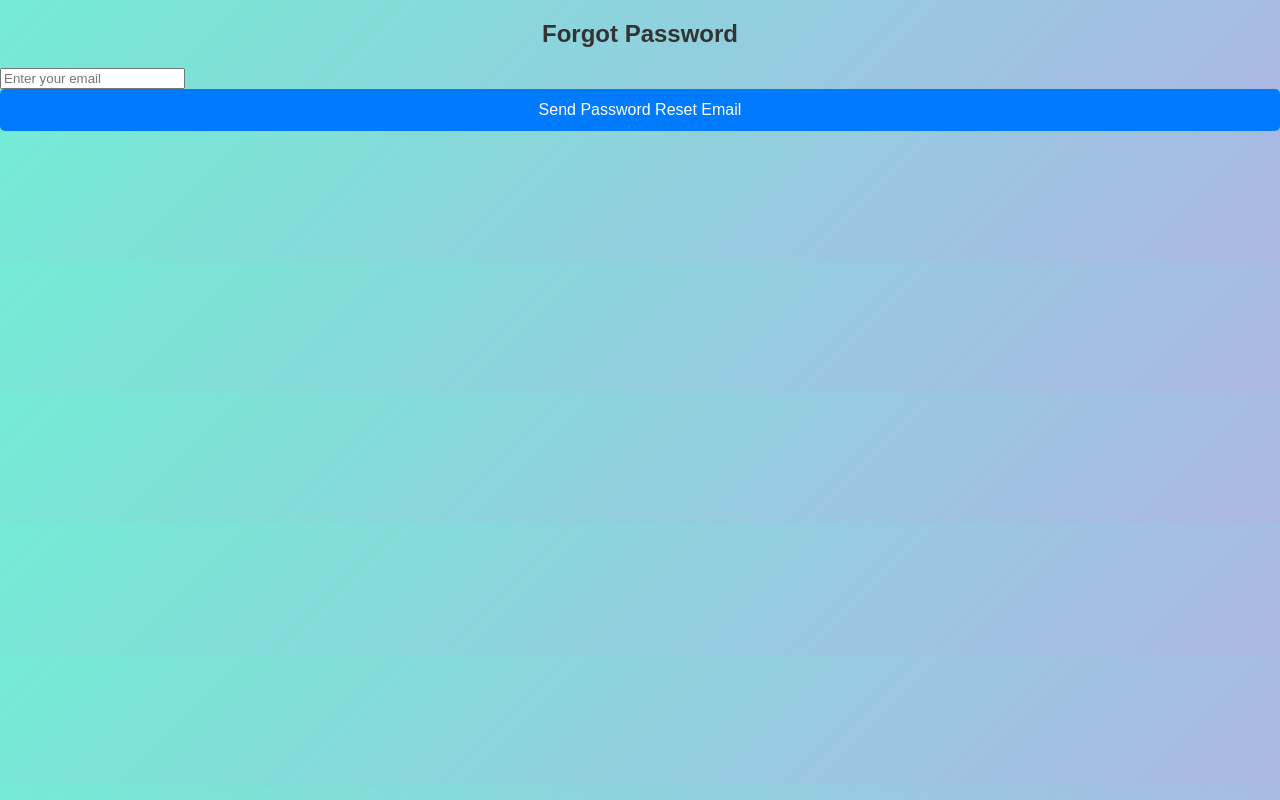
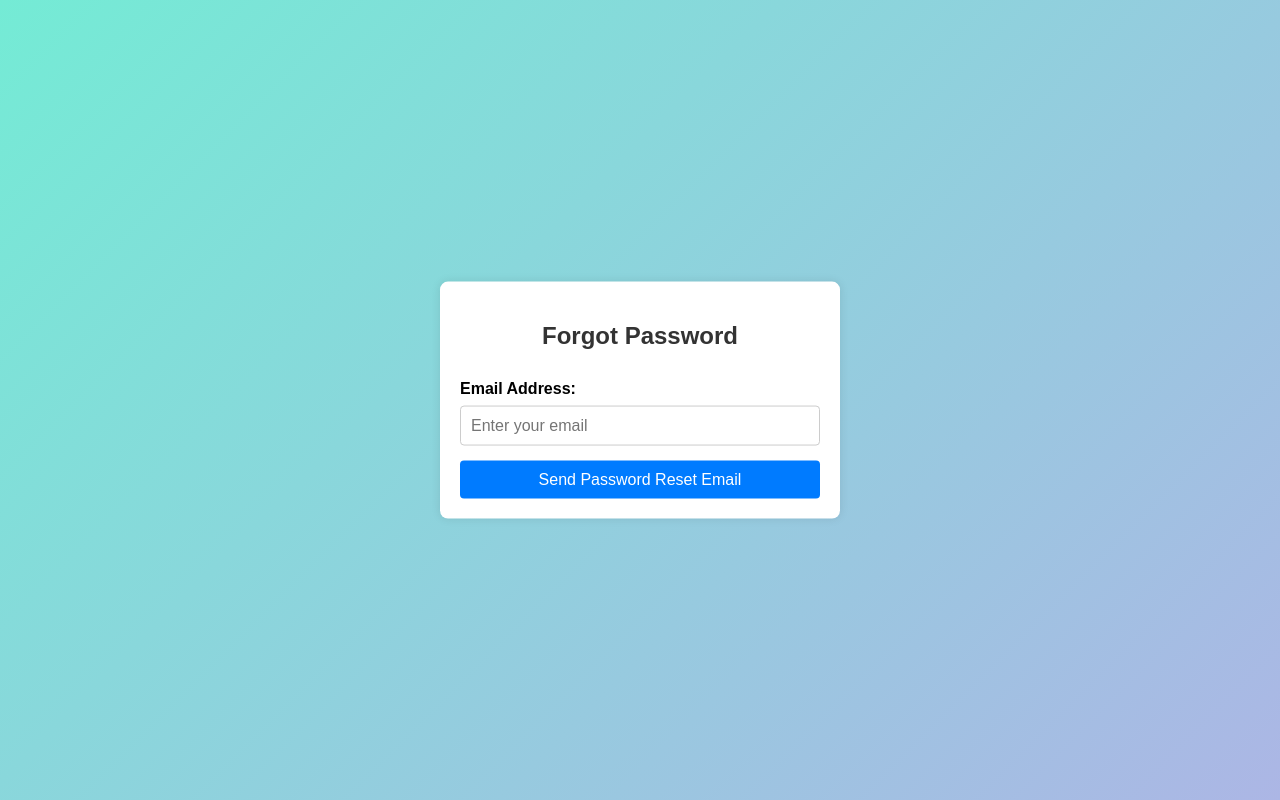
Before and after one commit to venkatasaipunnam/online-testing-ui, a React (Create React App) app: page /forgot-password in a window 1280 px wide. Built offline with nearby package versions, Linux system fonts and the light colour scheme.

Commit message:
CSS for Forgot password

```diff
--- /dev/null
+++ b/src/components/ForgotPassword/ForgotPassword.css
@@ -0,0 +1,90 @@
+* {
+    box-sizing: border-box; /* Apply box-sizing to all elements */
+}
+.container {
+    position: relative; /* Positioning context */
+    display: flex;
+    flex-direction: column;
+    align-items: center;
+    justify-content: center;
+    max-width: 400px; /* Limit width for better readability */
+    margin: 0 auto; /* Center horizontally */
+    padding: 20px;
+    box-shadow: 0 0 10px rgba(0, 0, 0, 0.1); /* Subtle shadow */
+    border-radius: 8px; /* Rounded corners */
+    background-color: #ffffff; /* White background for contrast */
+    height: auto; /* Allow the height to adjust based on content */
+    top: 50%; /* Center vertically */
+    transform: translateY(-50%); /* Adjust to center */
+    position: absolute; /* Position absolutely within the relative parent */
+    left: 50%; /* Center horizontally */
+    transform: translate(-50%, -50%); /* Adjust to center */
+}
+
+h2 {
+    margin-bottom: 20px; /* Space below heading */
+    font-size: 24px; /* Increase font size for headings */
+    color: #333; /* Darker text for better readability */
+    text-align: center; /* Center heading text */
+}
+
+label {
+    margin-bottom: 8px; /* Space below label */
+    font-weight: bold; /* Bold label text */
+    display: block; /* Ensure labels are on their own line */
+}
+
+input {
+    width: calc(100% - 20px); /* Full width minus padding */
+    padding: 10px; /* Padding inside input */
+    margin-bottom: 15px; /* Space between fields */
+    border: 1px solid #ccc; /* Light border */
+    border-radius: 4px; /* Rounded corners */
+    font-size: 16px; /* Increase font size for inputs */
+}
+
+input:focus {
+    border-color: #007bff; /* Change border color on focus */
+    outline: none; /* Remove outline */
+}
+
+.error-message {
+    color: red; /* Red for error messages */
+    font-size: 14px; /* Smaller font size for error messages */
+    margin-bottom: 10px; /* Space below error messages */
+}
+
+button {
+    width: 100%; /* Full width for button */
+    padding: 10px; /* Padding inside button */
+    background-color: #007bff; /* Bootstrap primary color */
+    color: white; /* White text on button */
+    border: none; /* No border */
+    border-radius: 4px; /* Rounded corners */
+    font-size: 16px; /* Increase font size for button */
+    cursor: pointer; /* Pointer cursor for button */
+    transition: background-color 0.3s; /* Smooth transition for hover effect */
+}
+
+button:hover {
+    background-color: #0056b3; /* Darker blue on hover */
+}
+
+/* Media query for responsiveness */
+@media (max-width: 480px) {
+    .container {
+        padding: 15px; /* Reduce padding on small screens */
+    }
+
+    h2 {
+        font-size: 20px; /* Smaller heading on small screens */
+    }
+
+    button {
+        font-size: 14px; /* Smaller button text on small screens */
+    }
+
+    input {
+        font-size: 14px; /* Smaller input text on small screens */
+    }
+}
--- a/src/components/ForgotPassword/ForgotPassword.js
+++ b/src/components/ForgotPassword/ForgotPassword.js
@@ -1,4 +1,7 @@
+// src/components/ForgotPassword/ForgotPassword.js
+
 import React from 'react';
+import './ForgotPassword.css'; // Import your CSS
 import * as Yup from 'yup';
 import { useFormik } from 'formik';
 import { requestPasswordReset } from '../../services/PasswordResetService'; // Use new service file
@@ -8,11 +11,13 @@ const ForgotPassword = () => {
   const formik = useFormik({
     initialValues: { email: '' },
     validationSchema: Yup.object({
-      email: Yup.string().email('Invalid email format').required('Required'),
+      email: Yup.string()
+        .email('Invalid email format')
+        .required('Required'),
     }),
     onSubmit: async (values) => {
       try {
-        await requestPasswordReset(values.email);  // Use the new service function
+        await requestPasswordReset(values.email); // Use the new service function
         toast.success('Password reset email sent!');
       } catch (error) {
         toast.error(error.message);
@@ -21,9 +26,10 @@ const ForgotPassword = () => {
   });
 
   return (
-    <div>
+    <div className="container">
       <h2>Forgot Password</h2>
       <form onSubmit={formik.handleSubmit}>
+        <label htmlFor="email">Email Address:</label>
         <input
           type="email"
           name="email"
@@ -32,9 +38,11 @@ const ForgotPassword = () => {
           placeholder="Enter your email"
         />
         {formik.errors.email && formik.touched.email && (
-          <div>{formik.errors.email}</div>
+          <div className="error-message">{formik.errors.email}</div>
         )}
-        <button type="submit">Send Password Reset Email</button>
+        <button type="submit" disabled={formik.isSubmitting}>
+          Send Password Reset Email
+        </button>
       </form>
       <ToastContainer />
     </div>
--- /dev/null
+++ b/src/components/ForgotPassword/ResetPassword.css
@@ -0,0 +1,89 @@
+/* src/components/ForgotPassword/ResetPassword.css */
+
+.container {
+    position: relative; /* Positioning context */
+    display: flex;
+    flex-direction: column;
+    align-items: center;
+    justify-content: center;
+    max-width: 400px; /* Limit width for better readability */
+    margin: 0 auto; /* Center horizontally */
+    padding: 20px;
+    box-shadow: 0 0 10px rgba(0, 0, 0, 0.1); /* Subtle shadow */
+    border-radius: 8px; /* Rounded corners */
+    background-color: #ffffff; /* White background for contrast */
+    height: auto; /* Allow the height to adjust based on content */
+    top: 50%; /* Center vertically */
+    transform: translateY(-50%); /* Adjust to center */
+    position: absolute; /* Position absolutely within the relative parent */
+    left: 50%; /* Center horizontally */
+    transform: translate(-50%, -50%); /* Adjust to center */
+}
+
+h2 {
+    margin-bottom: 20px; /* Space below heading */
+    font-size: 24px; /* Increase font size for headings */
+    color: #333; /* Darker text for better readability */
+    text-align: center; /* Center heading text */
+}
+
+label {
+    margin-bottom: 8px; /* Space below label */
+    font-weight: bold; /* Bold label text */
+    display: block; /* Ensure labels are on their own line */
+}
+
+input {
+    width: 100%; /* Full width for input fields */
+    padding: 10px; /* Padding inside input */
+    margin-bottom: 15px; /* Space between fields */
+    border: 1px solid #ccc; /* Light border */
+    border-radius: 4px; /* Rounded corners */
+    font-size: 16px; /* Increase font size for inputs */
+}
+
+input:focus {
+    border-color: #007bff; /* Change border color on focus */
+    outline: none; /* Remove outline */
+}
+
+.error-message {
+    color: red; /* Red for error messages */
+    font-size: 14px; /* Smaller font size for error messages */
+    margin-bottom: 10px; /* Space below error messages */
+}
+
+button {
+    width: 100%; /* Full width for button */
+    padding: 10px; /* Padding inside button */
+    background-color: #007bff; /* Bootstrap primary color */
+    color: white; /* White text on button */
+    border: none; /* No border */
+    border-radius: 4px; /* Rounded corners */
+    font-size: 16px; /* Increase font size for button */
+    cursor: pointer; /* Pointer cursor for button */
+    transition: background-color 0.3s; /* Smooth transition for hover effect */
+}
+
+button:hover {
+    background-color: #0056b3; /* Darker blue on hover */
+}
+
+/* Media query for responsiveness */
+@media (max-width: 480px) {
+    .container {
+        padding: 15px; /* Reduce padding on small screens */
+    }
+
+    h2 {
+        font-size: 20px; /* Smaller heading on small screens */
+    }
+
+    button {
+        font-size: 14px; /* Smaller button text on small screens */
+    }
+
+    input {
+        font-size: 14px; /* Smaller input text on small screens */
+    }
+}
--- a/src/components/ForgotPassword/ResetPassword.js
+++ b/src/components/ForgotPassword/ResetPassword.js
@@ -1,4 +1,7 @@
+// src/components/ForgotPassword/ResetPassword.js
+
 import React from 'react';
+import './ResetPassword.css'; // Import your CSS
 import { useParams, useNavigate } from 'react-router-dom';
 import { resetPassword } from '../../services/PasswordResetService'; // Import your service function
 import { ToastContainer, toast } from 'react-toastify';
@@ -43,7 +46,7 @@ const ResetPassword = () => {
   };
 
   return (
-    <div>
+    <div className="container">
       <h2>Reset Password</h2>
       <Formik
         initialValues={{ password: '', confirmPassword: '' }}
@@ -55,12 +58,12 @@ const ResetPassword = () => {
             <div>
               <label htmlFor="password">New Password:</label>
               <Field type="password" name="password" placeholder="Enter new password" />
-              <ErrorMessage name="password" component="div" style={{ color: 'red' }} />
+              <ErrorMessage name="password" component="div" className="error-message" />
             </div>
             <div>
               <label htmlFor="confirmPassword">Confirm Password:</label>
               <Field type="password" name="confirmPassword" placeholder="Confirm new password" />
-              <ErrorMessage name="confirmPassword" component="div" style={{ color: 'red' }} />
+              <ErrorMessage name="confirmPassword" component="div" className="error-message" />
             </div>
             {/* Enable the button only if passwords match and form is not submitting */}
             <button type="submit" disabled={isSubmitting || values.password !== values.confirmPassword}>
--- a/src/index.css
+++ b/src/index.css
@@ -5,6 +5,15 @@ body {
     sans-serif;
   -webkit-font-smoothing: antialiased;
   -moz-osx-font-smoothing: grayscale;
+
+  /* */
+  background: linear-gradient(135deg, #74ebd5 0%, #acb6e5 100%);
+    margin: 0; /* Remove default margin */
+    padding: 0; /* Remove default padding */
+    height: 100vh; /* Ensure the body takes full height */
+    display: flex; /* Use flexbox for centering */
+    align-items: center; /* Center vertically */
+    justify-content: center; /* Center horizontally */
 }
 
 code {
```
